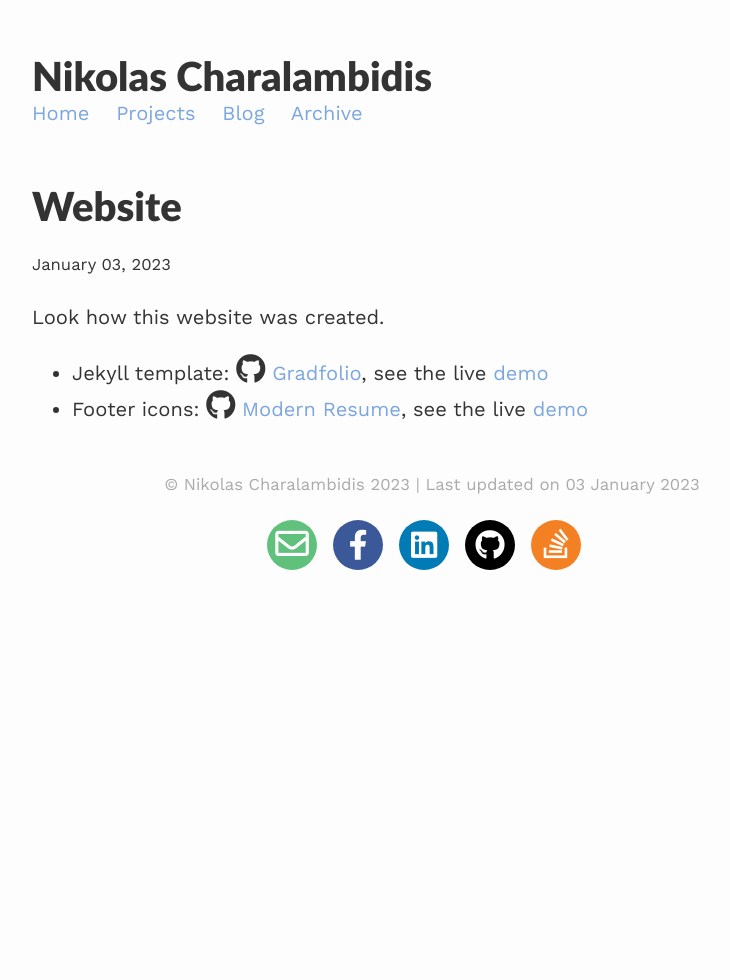
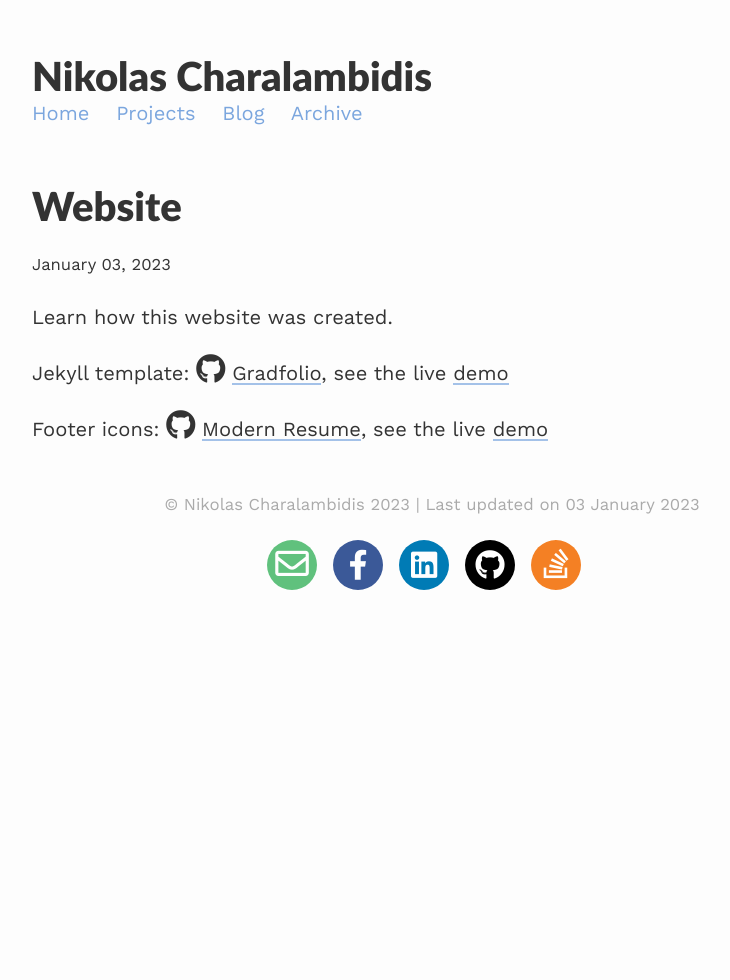
Before and after one commit to Nikolas-Charalambidis/nikolas-charalambidis.github.io, a Jekyll site: the page built from _projects/website.md, in a window 1280 px wide. Shown: the whole page, without its empty margins (208-938 px from the left). Built offline with Jekyll 4.4.1, drawn with Linux system fonts in a browser that asks for light colours; nearby versions of some CDN libraries.

Commit message:
Website project

```diff
--- a/_projects/website.md
+++ b/_projects/website.md
@@ -1,8 +1,9 @@
 ---
 layout: post
 title: Website
-description: Look how this website was created.
+description: Learn how this website was created.
 ---
 
-- Jekyll template: <i class="fab fa-github" style='font-size:30px'></i> [Gradfolio](https://github.com/jitinnair1/gradfolio), see the live [demo](https://jitinnair1.github.io/gradfolio)
-- Footer icons: <i class="fab fa-github" style='font-size:30px'></i> [Modern Resume](https://github.com/sproogen/modern-resume-theme), see the live [demo](https://sproogen.github.io/modern-resume-theme)
+Jekyll template: <i class="fab fa-github" style='font-size:30px'></i> [Gradfolio](https://github.com/jitinnair1/gradfolio), see the live [demo](https://jitinnair1.github.io/gradfolio)
+
+Footer icons: <i class="fab fa-github" style='font-size:30px'></i> [Modern Resume](https://github.com/sproogen/modern-resume-theme), see the live [demo](https://sproogen.github.io/modern-resume-theme)
```
